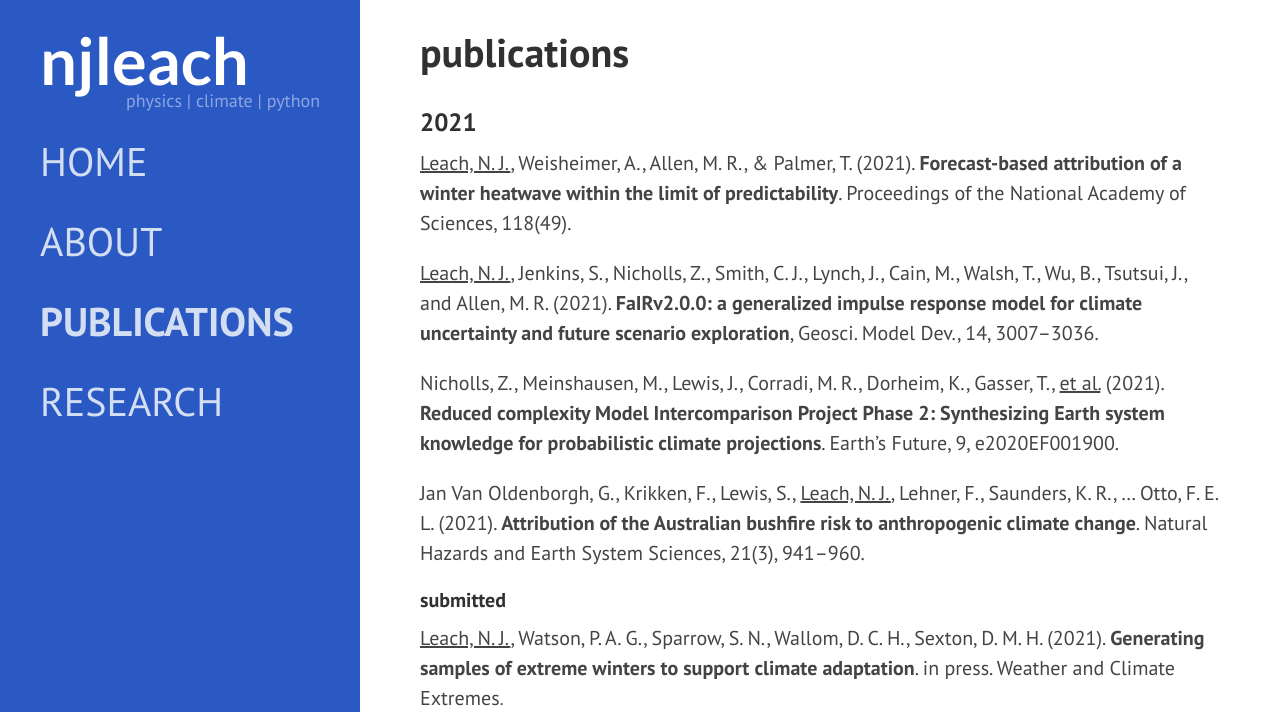
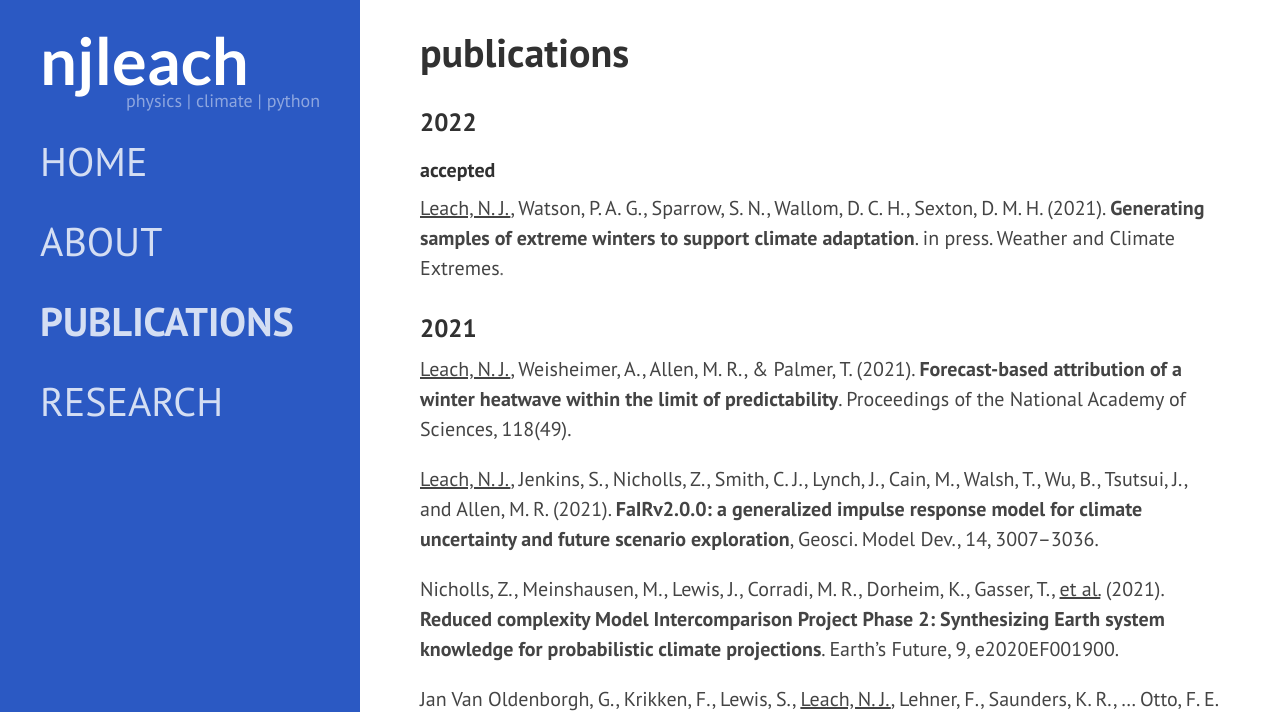
Before and after one commit to njleach/njleach.github.io, a Jekyll site: the page built from _pages/publications.md, in a window 1280 px wide and 900 px high, cut to the strip 0-712 px from the top of the window. Built offline with Jekyll 4.4.1, drawn with Linux system fonts in a browser that asks for light colours; nearby versions of some CDN libraries; some web fonts are replaced; some of the changed lines change nothing that is shown.

Commit message:
update pubs 2

```diff
--- a/_pages/publications.md
+++ b/_pages/publications.md
@@ -3,6 +3,12 @@ layout: page
 title: publications
 permalink: /publications/
 ---
+
+### 2022
+
+#### accepted
+
+[<u>Leach, N. J.</u>, Watson, P. A. G., Sparrow, S. N., Wallom, D. C. H., Sexton, D. M. H. (2021). **Generating samples of extreme winters to support climate adaptation**. in press. Weather and Climate Extremes](https://doi.org/10.1002/essoar.10508424.1).
 
 ### 2021
 
@@ -13,10 +19,6 @@ permalink: /publications/
 [Nicholls, Z., Meinshausen, M., Lewis, J., Corradi, M. R., Dorheim, K., Gasser, T., <u>et al.</u> (2021). **Reduced complexity Model Intercomparison Project Phase 2: Synthesizing Earth system knowledge for probabilistic climate projections**. Earth's Future, 9, e2020EF001900.](https://doi.org/10.1029/2020EF001900)
 
 [Jan Van Oldenborgh, G., Krikken, F., Lewis, S., <u>Leach, N. J.</u>, Lehner, F., Saunders, K. R., … Otto, F. E. L. (2021). **Attribution of the Australian bushfire risk to anthropogenic climate change**. Natural Hazards and Earth System Sciences, 21(3), 941–960.](https://doi.org/10.5194/nhess-21-941-2021)
-
-#### submitted
-
-[<u>Leach, N. J.</u>, Watson, P. A. G., Sparrow, S. N., Wallom, D. C. H., Sexton, D. M. H. (2021). **Generating samples of extreme winters to support climate adaptation**. in press. Weather and Climate Extremes](https://doi.org/10.1002/essoar.10508424.1).
 
 ### 2020
 
```
